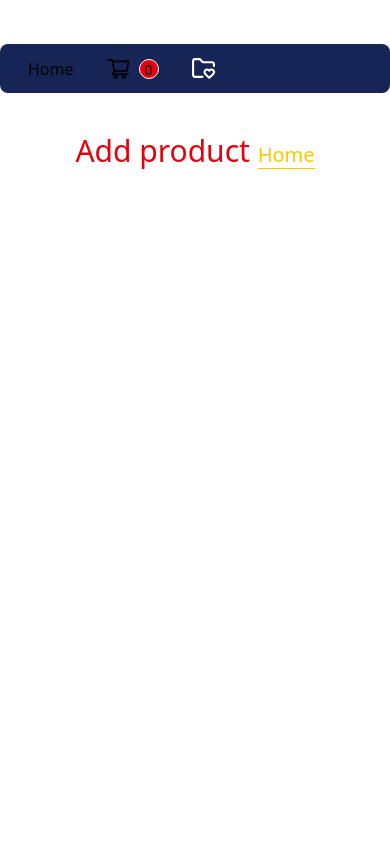
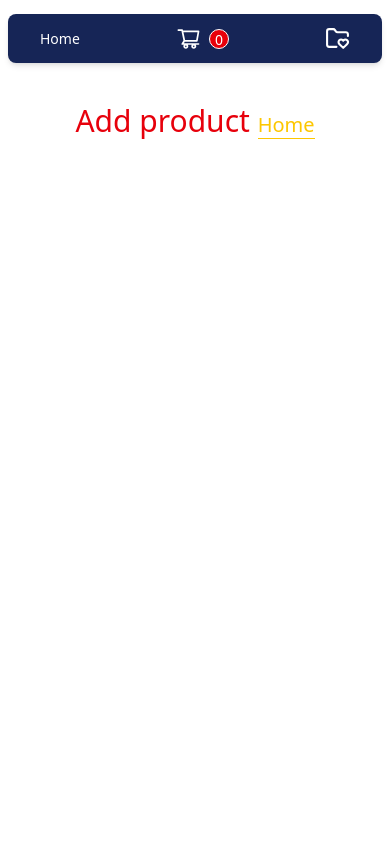
Before and after one commit to nurajalali/redux-store, a React (Vite) app: page /cart in a window 390 px wide. Shown: the top 844 px of the page. Built offline with nearby package versions, Linux system fonts and the light colour scheme.

Commit message:
fix/ responsive header and other pages

```diff
--- a/src/App.tsx
+++ b/src/App.tsx
@@ -12,7 +12,7 @@ const App = () => {
   const [isOpen, setIsOpen] = useState(false);
 
   return (
-    <div className="max-w-7xl mx-auto min-h-screen">
+    <div className="max-w-7xl mx-auto min-h-screen px-2 ">
       {isOpen ? <List open={setIsOpen} /> : null}
       <Header open={setIsOpen} />
       <Routes>
--- a/src/components/cart/CartPage.tsx
+++ b/src/components/cart/CartPage.tsx
@@ -11,7 +11,9 @@ const CartPage = () => {
       {cart.length ? (
         <div className="flex items-center justify-center flex-col">
           {cart.map((item) => (
-            <CartItem key={item?.id} item={item} />
+            <div className="w-full px-4 md:px-8">
+              <CartItem key={item?.id} item={item} />
+            </div>
           ))}
         </div>
       ) : (
--- a/src/components/shared/CartItem.tsx
+++ b/src/components/shared/CartItem.tsx
@@ -4,20 +4,23 @@ import BtnAddToList from "./BtnAddToList";
 
 const CartItem = ({ item }) => {
   return (
-    <div className="w-full flex items-center justify-between border border-blue-500 rounded-xl my-4 p-5 gap-3">
-      <img className="w-[240px] h-[250px] rounded-lg" src={item.image} />
-      <div className="w-full">
-        <p className="text-yellow-500 text-xl text-justify rounded-xl p-3 my-3">
+    <div className="w-full flex flex-col md:flex-row items-center justify-between border border-blue-500 rounded-xl my-4 p-5 gap-5 px-4 md:px-8">
+      <img
+        className="w-full md:w-[240px] md:h-[250px] rounded-lg"
+        src={item.image}
+      />
+      <div className="w-full md:w-[50%]">
+        <p className="text-yellow-500 text-lg md:text-xl text-justify rounded-xl p-3 my-3">
           Title: <span className="text-blue-700">{item.title}</span>
         </p>
-        <p className="text-yellow-500 text-xl text-justify rounded-xl p-3 my-3">
+        <p className="text-yellow-500 text-lg md:text-xl text-justify rounded-xl p-3 my-3">
           Category: <span className="text-blue-700">{item.category}</span>
         </p>
-        <p className="text-yellow-500 text-xl text-justify rounded-xl p-3 my-3">
+        <p className="text-yellow-500  text-lg md:text-xl text-justify rounded-xl p-3 my-3">
           Price: <span className="text-blue-700">{item.price}</span>$
         </p>
       </div>
-      <div className="w-full">
+      <div className="w-full md:w-[25%] flex flex-col items-center justify-center gap-3">
         <Buttons data={item} />
         <BtnAddToList data={item} />
       </div>
--- a/src/components/shared/Header.tsx
+++ b/src/components/shared/Header.tsx
@@ -7,8 +7,8 @@ import { useSelector } from "react-redux";
 const Header = ({ open }) => {
   const { count } = useSelector((state) => state.cart);
   return (
-    <div className="w-full p-3 bg-blue-950 rounded-lg mt-11">
-      <ul className="flex items-center">
+    <div className="w-full  bg-blue-950 rounded-lg mt-3.5 px-4 md:px-1 py-3 shadow-md ">
+      <ul className="flex items-cente items-center justify-between md:justify-start md:gap-8 text-white text-sm md:text-base">
         <li className="mx-4">
           <Link to="/">Home</Link>
         </li>
```
